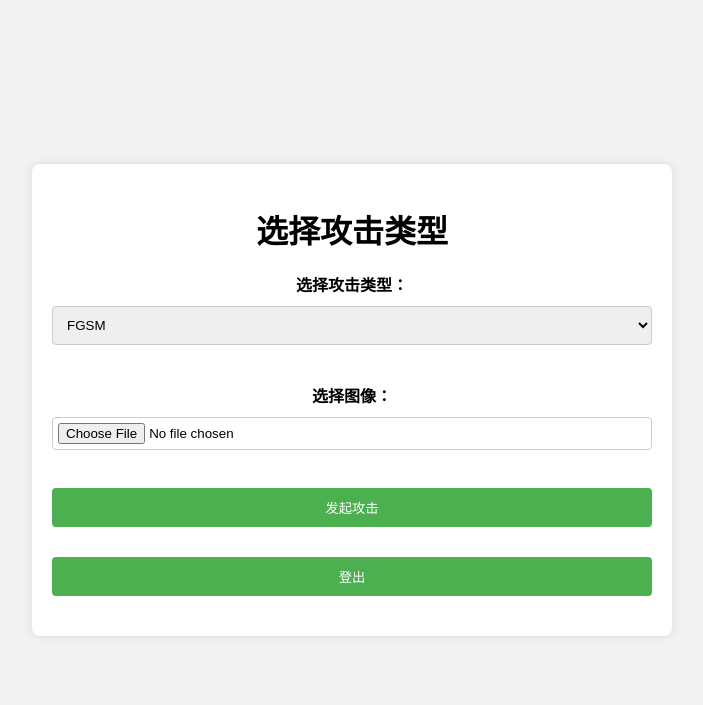
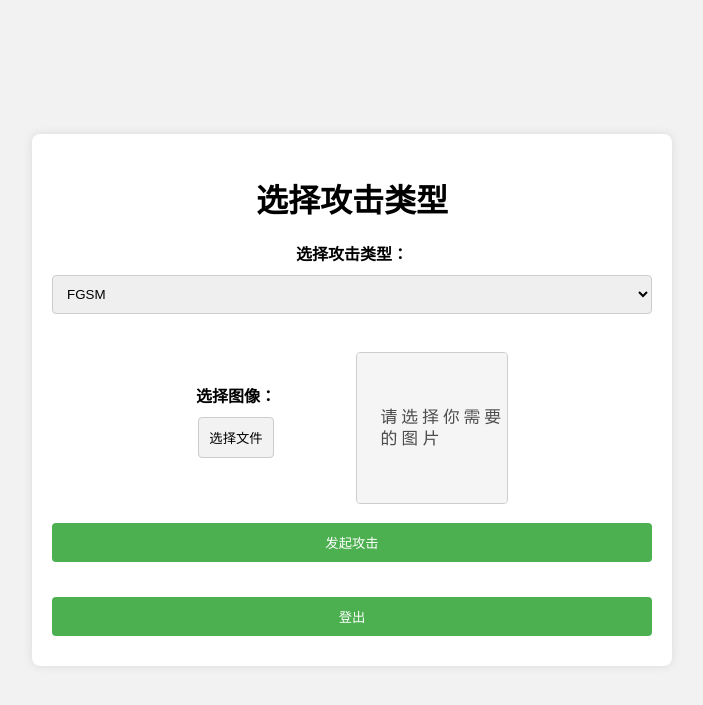
Before and after one commit to zxh111222/attack_algorithm, a Django app: page /index/ in a window 1280 px wide. Shown: the top 705 px of the page, without its empty margins (288-991 px from the left). Run offline with Django 5.2, Linux system fonts and the light colour scheme.

Commit message:
web - v4 小更小改

```diff
--- a/attack_web/attacks/templates/attacks/index.html
+++ b/attack_web/attacks/templates/attacks/index.html
@@ -3,6 +3,7 @@
 <head>
     <meta charset="UTF-8">
     <title>选择攻击类型</title>
+    {% load static %}
     <style>
         body {
             font-family: Arial, sans-serif;
@@ -23,6 +24,8 @@
             border-radius: 8px;
             box-shadow: 0px 0px 10px 0px rgba(0, 0, 0, 0.1);
             text-align: center;
+            display: flex;
+            flex-direction: column;
         }
 
         h1 {
@@ -36,7 +39,7 @@
         }
 
         select, input[type="file"], input[type="submit"] {
-            margin-bottom: 20px;
+            margin-bottom: 10px;
             padding: 10px;
             border: 1px solid #ccc;
             border-radius: 4px;
@@ -44,7 +47,41 @@
             box-sizing: border-box;
         }
 
+        .selection-img {
+            display: flex;
+            flex-direction: row;
+            align-items: center;
+            justify-content: center;
+            margin-top: 10px;
+        }
+
+        .choose {
+            margin-bottom: 20px;
+        }
+
+        .choose button {
+            padding: 10px;
+            border: 1px solid #ccc;
+            border-radius: 4px;
+            cursor: pointer;
+            background-color: #f2f2f2;
+        }
+
+        .image-preview-container {
+            margin-left: 80px; /* 间距 */
+        }
+
+        #image_preview {
+            height: 150px;
+            width: 150px;
+            border: 1px solid #ccc;
+            border-radius: 4px;
+        }
+
+
+
         input[type="submit"] {
+            margin-top: 15px;
             background-color: #4CAF50;
             color: white;
             border: none;
@@ -83,8 +120,14 @@
                 <option value="jsma">JSMA</option>
             </select><br><br>
             <div class="selection-img">
-                <label for="image_file">选择图像：</label>
-                <input type="file" name="image_file" id="image_file"><br><br>
+                <div class="choose">
+                    <label for="image_file">选择图像：</label>
+                    <button type="button" onclick="document.getElementById('image_file').click()">选择文件</button>
+                    <input type="file" name="image_file" id="image_file" style="display: none;" onchange="previewImage(event)">
+                </div>
+                <div class="image-preview-container">
+                    <img id="image_preview" src="{% static '1.jpg' %}" alt="Image Preview">
+                </div>
             </div>
             <input type="submit" value="发起攻击">
         </form>
@@ -94,5 +137,16 @@
             <input type="submit" value="登出">
         </form>
     </div>
+
+    <script>
+        function previewImage(event) {
+            var reader = new FileReader();
+            reader.onload = function(){
+                var imagePreview = document.getElementById('image_preview');
+                imagePreview.src = reader.result;
+            }
+            reader.readAsDataURL(event.target.files[0]);
+        }
+    </script>
 </body>
 </html>
```
Also changed, not shown: attack_web/attack_web/settings.py (+5 -2 lines), attack_web/db.sqlite3, attack_web/static/1.jpg (added).
